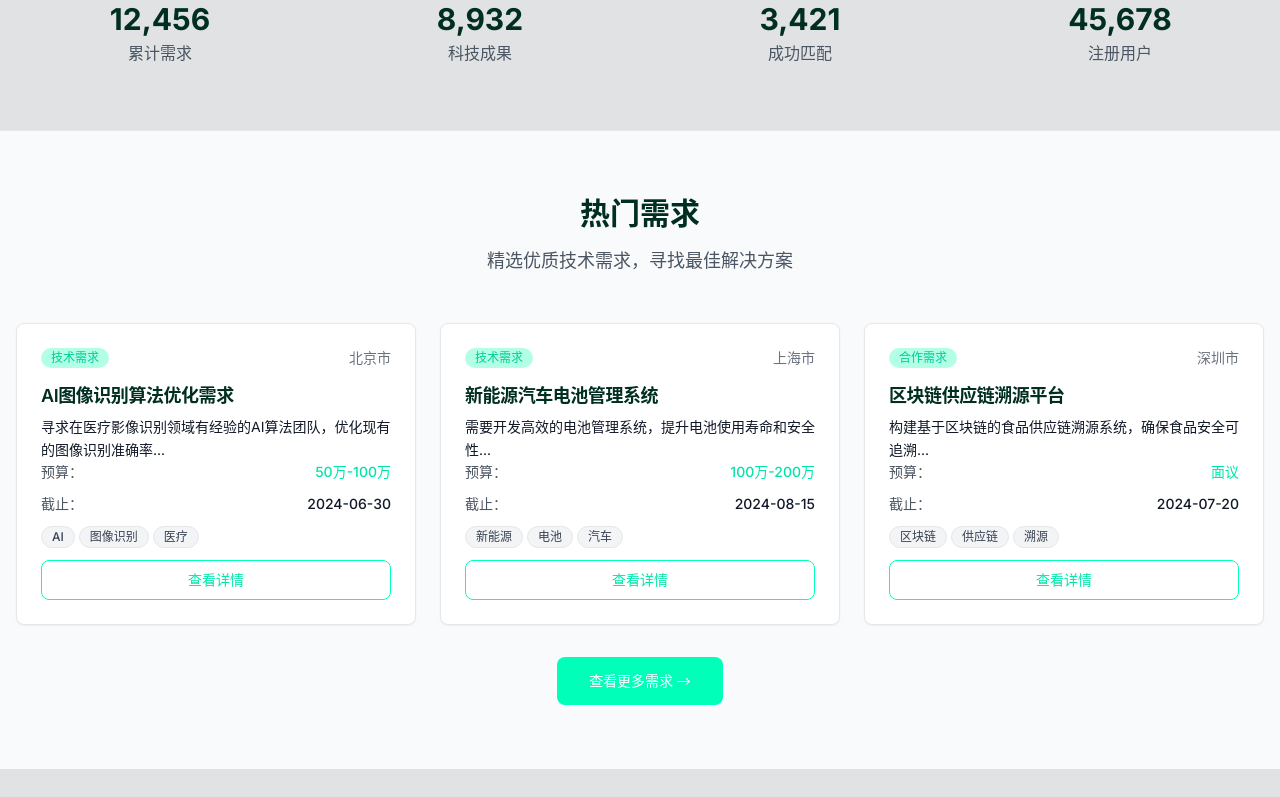
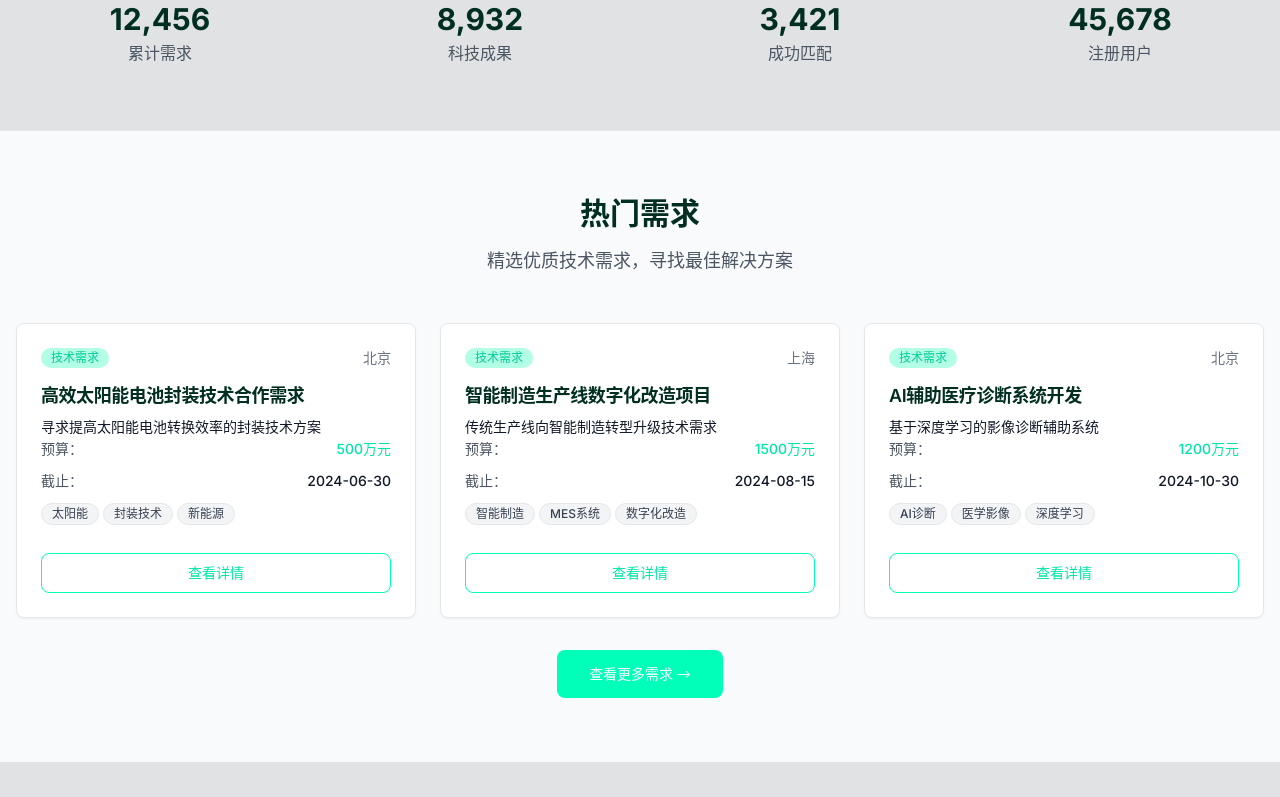
Before and after one commit to Spring930/supply-demand-matching-platform, a Next.js app: page / in a window 1280 px wide. Shown: the part 521-1318 px from the top of the page. Built offline with nearby package versions, Linux system fonts and the light colour scheme.

Commit message:
refactor homepage to use mock data constants and fix template literal syntax

```diff
--- a/app/map/page.tsx
+++ b/app/map/page.tsx
@@ -153,7 +153,7 @@ export default function MapPage() {
                   全国{selectedTab === 'demands' ? '需求' : '成果'}分布图
                 </h2>
                 <div className="flex items-center text-sm text-gray-600">
-                  <span>当前层级: 全国 > {selectedRegion}</span>
+                  <span>{`当前层级: 全国 > ${selectedRegion}`}</span>
                 </div>
               </div>
             </div>
--- a/app/page.tsx
+++ b/app/page.tsx
@@ -3,40 +3,26 @@ import Link from 'next/link';
 import { Button } from '@/components/ui/button';
 import { Card, CardContent, CardDescription, CardHeader, CardTitle } from '@/components/ui/card';
 import { Badge } from '@/components/ui/badge';
+import { MOCK_DEMANDS, REGIONS } from '@/lib/constants';
 
-// 模拟数据
-const featuredDemands = [
-  {
-    id: 1,
-    title: 'AI图像识别算法优化需求',
-    description: '寻求在医疗影像识别领域有经验的AI算法团队，优化现有的图像识别准确率...',
-    type: '技术需求',
-    budget: '50万-100万',
-    deadline: '2024-06-30',
-    location: '北京市',
-    tags: ['AI', '图像识别', '医疗'],
-  },
-  {
-    id: 2,
-    title: '新能源汽车电池管理系统',
-    description: '需要开发高效的电池管理系统，提升电池使用寿命和安全性...',
-    type: '技术需求',
-    budget: '100万-200万',
-    deadline: '2024-08-15',
-    location: '上海市',
-    tags: ['新能源', '电池', '汽车'],
-  },
-  {
-    id: 3,
-    title: '区块链供应链溯源平台',
-    description: '构建基于区块链的食品供应链溯源系统，确保食品安全可追溯...',
-    type: '合作需求',
-    budget: '面议',
-    deadline: '2024-07-20',
-    location: '深圳市',
-    tags: ['区块链', '供应链', '溯源'],
-  },
-];
+// 从MOCK_DEMANDS中选择热门需求来展示
+const featuredDemands = MOCK_DEMANDS.filter(demand =>
+  demand.status === 'featured' || demand.status === 'hot'
+).slice(0, 3);
+
+// 获取地区信息的辅助函数
+const getRegionLabel = (regionCode: string) => {
+  const region = REGIONS.find(r => r.value === regionCode);
+  return region ? region.label : regionCode;
+};
+
+// 格式化预算显示
+const formatBudget = (budget: number | string) => {
+  if (typeof budget === 'number') {
+    return `${budget}万元`;
+  }
+  return budget;
+};
 
 const featuredAchievements = [
   {
@@ -128,34 +114,36 @@ export default function HomePage() {
               <Card key={demand.id} className="hover:shadow-lg transition-all duration-300">
                 <CardHeader>
                   <div className="flex items-start justify-between mb-2">
-                    <Badge variant="primary">{demand.type}</Badge>
-                    <span className="text-sm text-gray-500">{demand.location}</span>
+                    <Badge variant="primary">技术需求</Badge>
+                    <span className="text-sm text-gray-500">{getRegionLabel(demand.region)}</span>
                   </div>
                   <CardTitle className="text-lg">{demand.title}</CardTitle>
                   <CardDescription className="text-truncate-2">
-                    {demand.description}
+                    {demand.summary}
                   </CardDescription>
                 </CardHeader>
                 <CardContent>
                   <div className="space-y-3">
                     <div className="flex justify-between text-sm">
                       <span className="text-gray-600">预算：</span>
-                      <span className="font-medium text-accent-600">{demand.budget}</span>
+                      <span className="font-medium text-accent-600">{formatBudget(demand.budget || '面议')}</span>
                     </div>
                     <div className="flex justify-between text-sm">
                       <span className="text-gray-600">截止：</span>
                       <span className="font-medium">{demand.deadline}</span>
                     </div>
                     <div className="flex flex-wrap gap-1">
-                      {demand.tags.map((tag) => (
+                      {demand.tags.slice(0, 3).map((tag) => (
                         <Badge key={tag} variant="outline" className="text-xs">
                           {tag}
                         </Badge>
                       ))}
                     </div>
-                    <Button className="w-full mt-4" variant="outline">
-                      查看详情
-                    </Button>
+                    <Link href={`/demands/${demand.id}`} className="block">
+                      <Button className="w-full mt-4" variant="outline">
+                        查看详情
+                      </Button>
+                    </Link>
                   </div>
                 </CardContent>
               </Card>
--- a/lib/constants/index.ts
+++ b/lib/constants/index.ts
@@ -286,7 +286,7 @@ export const MOCK_DEMANDS = [
     deadline: '2024-06-30',
     requirements: ['技术成熟度TRL7以上', '可规模化生产', '成本优化方案', '专利无纠纷'],
     tags: ['太阳能', '封装技术', '新能源', '清洁技术'],
-    status: 'urgent',
+    status: 'featured',
     category: 'featured',
     contact: 'contact@suntech.com',
     urgency: '紧急',
```
